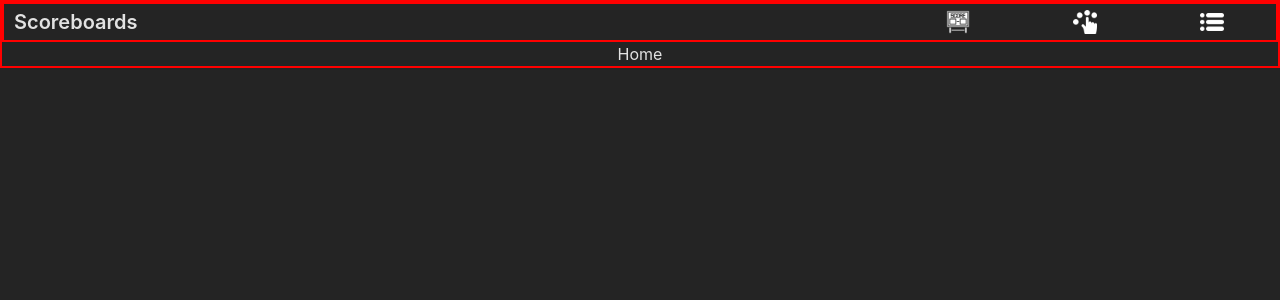
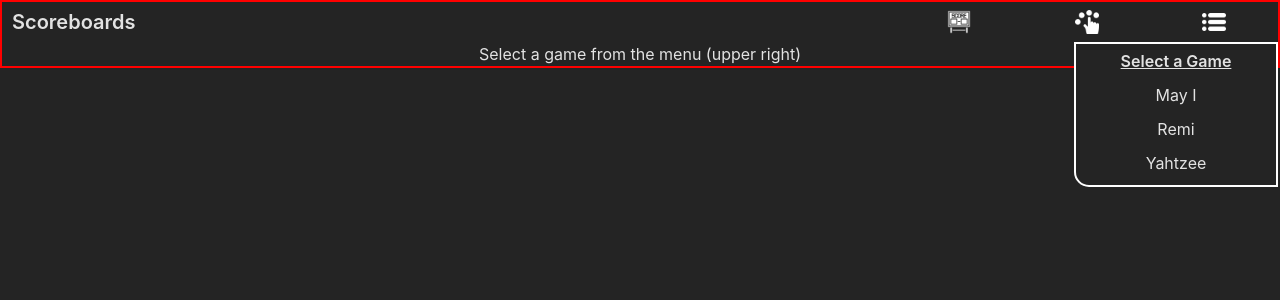
Before and after one commit to Jagerziel/Scoreboards, a React (Vite) app: page / in a window 1280 px wide. Both pictures are taken after a click on the element 1212 px from the left and 22 px from the top of the page. Shown: the top 300 px of the page. Built offline with nearby package versions, Linux system fonts and the light colour scheme.

Commit message:
Added Navbar to individual games

```diff
--- a/src/App.jsx
+++ b/src/App.jsx
@@ -15,7 +15,7 @@
 
   return (
     <div className='App'>
-      <Navbar />
+      {/* <Navbar /> */}
       <div>
         <Routes>
           <Route path="/" element={<Home />} />
--- a/src/App.scss
+++ b/src/App.scss
@@ -8,4 +8,5 @@
 .App {
   box-sizing: border-box;
   border: 2px solid red;
+  user-select: none;
 }
--- a/src/components/navbar/Navbar.jsx
+++ b/src/components/navbar/Navbar.jsx
@@ -4,7 +4,8 @@
 import MenuIcon from '/public/menuIcon.png'
 import OptionsIcon from '/public/optionsIcon.png'
 import ScoreboardIcon from '/public/scoreboardIcon.png'
-
+// Import Components
+import NavbarMenu from './NavbarMenu.jsx'
 // Import CSS
 import './Navbar.scss'
 
@@ -12,21 +13,6 @@
     const [ menuOpen, setMenuOpen ] = useState(false)
     const [ showScoreboard, setShowScoreboard ] = useState(false)
     const [ showOptions, setShowOptions ] = useState(false)
-
-    const menu = [
-        {
-            title: "May I",
-            navigation: ""
-        },
-        {
-            title: "Remi",
-            navigation: ""
-        },
-        {
-            title: "Yahtzee",
-            navigation: ""
-        },
-    ]
 
     function handleMenu () {
         setMenuOpen(prev => !prev)
@@ -92,7 +78,14 @@
                         loading="lazy"
                     />
                 </div>
-
+            </div>
+            <div
+                className='navbar-navbarmenu-container'
+                style={{
+                    display: menuOpen ? 'block' : 'none'
+                }}
+            >
+                <NavbarMenu setMenuOpen={setMenuOpen}/>
             </div>
         </div>
     )
--- a/src/components/navbar/Navbar.scss
+++ b/src/components/navbar/Navbar.scss
@@ -1,5 +1,5 @@
 .navbar-container {
-    border: 2px solid red;
+    // border: 2px solid red;
     box-sizing: border-box;
     width: 100%;
     display: flex;
@@ -7,6 +7,7 @@
     align-items: center;
     justify-content: space-between;
     height: 40px;
+    position: relative;
 }
 
 .navbar-title {
@@ -38,3 +39,44 @@
     width: 1.5rem;
     filter: invert(100%) sepia(100%) saturate(0%) hue-rotate(108deg) brightness(104%) contrast(104%);
 }
+
+.navbar-navbarmenu-container {
+    // border: 2px solid red;
+    // box-sizing: border-box;
+    position: absolute;
+    right: 0px;
+    top: 40px;
+    z-index: 100;
+}
+
+.navbarmenu-container {
+    border: 2px solid white;
+    // box-sizing: border-box;
+    width: 200px;
+    max-height: 300px;
+    background-color: #242424;
+    border-radius: 0 0 0 15px;
+    // overflow: hidden;
+    display: flex;
+    flex-direction: column;
+}
+
+.navbarmenu-title {
+    font-weight: 600;
+    text-decoration: underline;
+    padding: 5px 0 10px 0;
+}
+
+.navbarmenu-item-container {
+    height: 100%;
+    overflow-y: scroll;
+}
+
+.navbarmenu-item {
+    padding-bottom: 10px;
+    user-select: none;
+    &:hover {
+        cursor: pointer;
+        color: rgb(147, 235, 137);
+    }
+}
--- /dev/null
+++ b/src/components/navbar/NavbarMenu.jsx
@@ -0,0 +1,43 @@
+// Import React
+import React from "react";
+import { useNavigate } from 'react-router'
+
+export default function NavbarMenu( { setMenuOpen } ) {
+    const navigate = useNavigate()
+    const menu = [
+        {
+        title: "May I",
+        navigation: "/MayI",
+        },
+        {
+        title: "Remi",
+        navigation: "/Remi",
+        },
+        {
+        title: "Yahtzee",
+        navigation: "/Yahtzee",
+        },
+    ];
+
+    function handleNavigate ( path ) {
+        navigate(path)
+        setMenuOpen(false)
+    }
+
+    return (
+        <div className="navbarmenu-container">
+            <div className="navbarmenu-title">Select a Game</div>
+            <div className="navbarmenu-item-container">
+                {menu.map((item, index) => {
+                    return (
+                        <div
+                            className="navbarmenu-item"
+                            key={index}
+                            onClick={() => handleNavigate(item.navigation)}
+                        >{item.title}</div>
+                    )
+                })}
+            </div>
+        </div>
+    );
+}
--- a/src/screens/Home.jsx
+++ b/src/screens/Home.jsx
@@ -1,7 +1,11 @@
 import React, { useState } from 'react'
+import Navbar from '../components/navbar/Navbar.jsx'
 
 export default function Home() {
     return (
-        <div>Home</div>
+        <>
+            <Navbar />
+            <div>Select a game from the menu (upper right)</div>
+        </>
     )
 }
--- a/src/screens/MayI.jsx
+++ b/src/screens/MayI.jsx
@@ -1,12 +1,18 @@
 // Import React
 import React from 'react'
+// Import Components
+import Navbar from '../components/navbar/Navbar.jsx'
+
 // Import SCSS
 import './MayI.scss'
 
 export default function MayI() {
     return (
-        <div className='MayI-container'>
-            MayI
-        </div>
+        <>
+            <Navbar />
+            <div className='MayI-container'>
+                MayI
+            </div>
+        </>
     )
 }
--- a/src/screens/Remi.jsx
+++ b/src/screens/Remi.jsx
@@ -1,12 +1,17 @@
 // Import React
 import React from 'react'
+// Import Components
+import Navbar from '../components/navbar/Navbar.jsx'
 // Import SCSS
 import './Remi.scss'
 
 export default function Remi() {
     return (
-        <div className='Remi-container'>
-            Remi
-        </div>
+        <>
+            <Navbar />
+            <div className='Remi-container'>
+                Remi
+            </div>
+        </>
     )
 }
--- a/src/screens/Yahtzee.jsx
+++ b/src/screens/Yahtzee.jsx
@@ -1,12 +1,17 @@
 // Import React
 import React from 'react'
+// Import Comoonents
+import Navbar from '../components/navbar/Navbar.jsx'
 // Import SCSS
 import './Yahtzee.scss'
 
 export default function Yahtzee() {
     return (
-        <div className='Yahtzee-container'>
-            Yahtzee
-        </div>
+        <>
+            <Navbar />
+            <div className='Yahtzee-container'>
+                Yahtzee
+            </div>
+        </>
     )
 }
```
